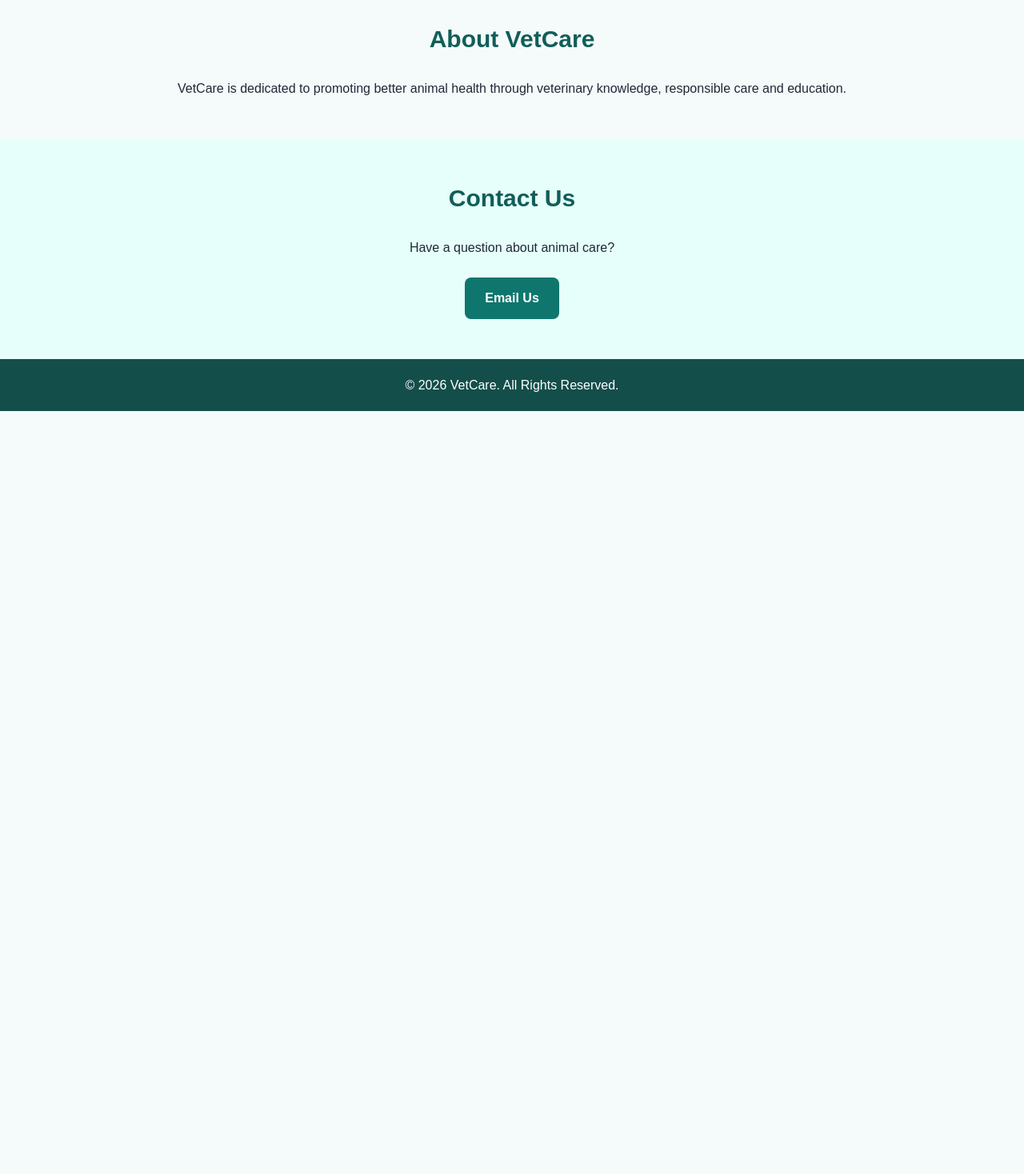
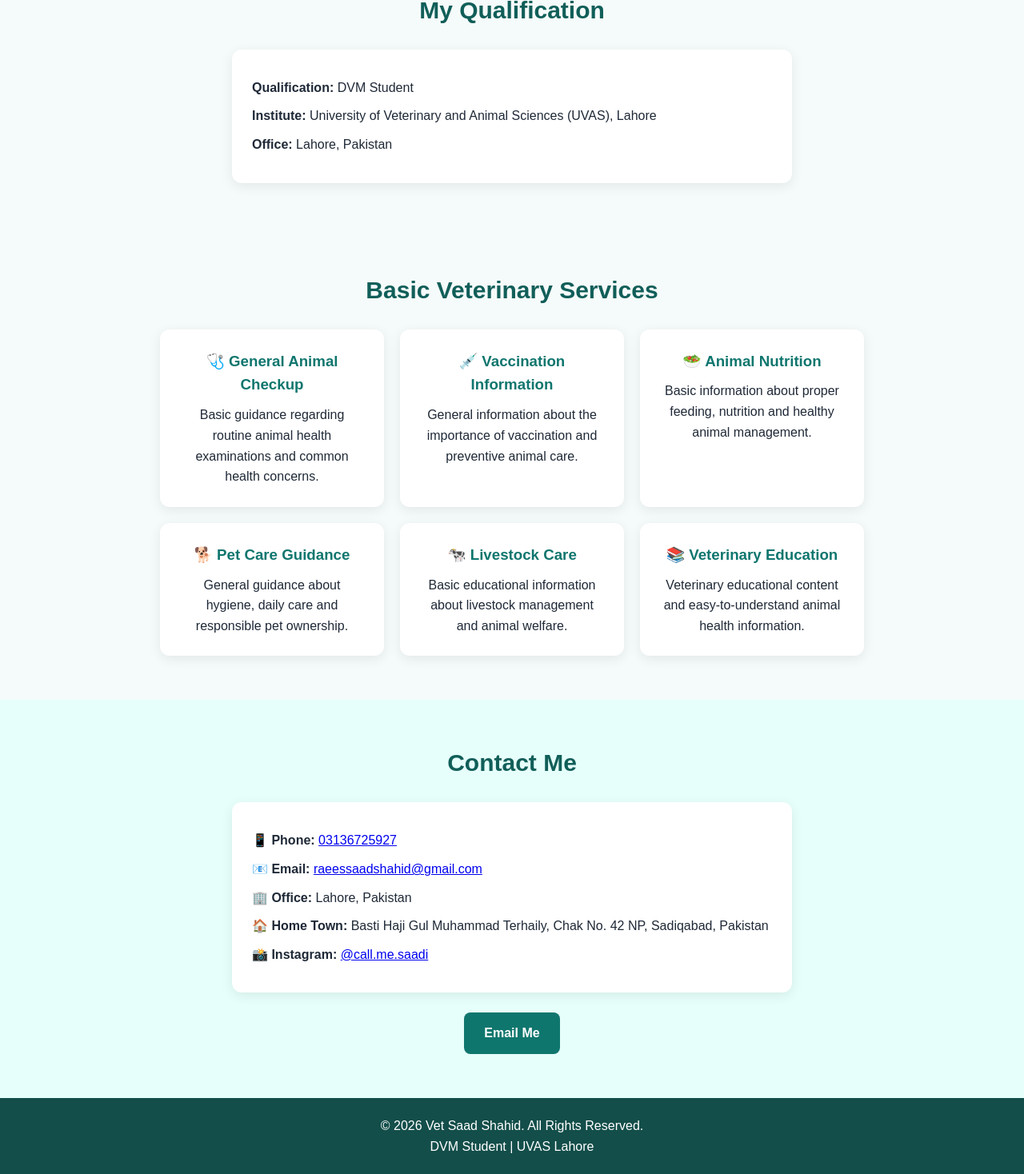
Before and after one commit to callmesaadi/callmesaadi.github.io, a plain HTML site: page index.html in a window 1280 px wide. Shown: the part 877-2345 px from the top of the page at 80% size. Before the commit the page ends 1391 px from the top, so only its background shows below. Drawn offline with Linux system fonts and the light colour scheme.

Commit message:
Update index.html

```diff
--- a/index.html
+++ b/index.html
@@ -3,7 +3,8 @@
 <head>
   <meta charset="UTF-8">
   <meta name="viewport" content="width=device-width, initial-scale=1.0">
-  <title>VetCare - Veterinary Care</title>
+
+  <title>Vet Saad Shahid | DVM Student</title>
 
   <style>
     * {
@@ -22,23 +23,23 @@
     header {
       background: #0f766e;
       color: white;
-      padding: 20px;
+      padding: 25px 20px;
       text-align: center;
     }
 
     header h1 {
-      font-size: 32px;
+      font-size: 34px;
       margin-bottom: 5px;
     }
 
     nav {
-      margin-top: 15px;
+      margin-top: 18px;
     }
 
     nav a {
       color: white;
       text-decoration: none;
-      margin: 0 10px;
+      margin: 0 8px;
       font-weight: bold;
     }
 
@@ -55,7 +56,7 @@
     }
 
     .hero p {
-      max-width: 650px;
+      max-width: 700px;
       margin: auto;
       font-size: 18px;
     }
@@ -72,7 +73,7 @@
     }
 
     section {
-      padding: 50px 20px;
+      padding: 55px 20px;
       text-align: center;
     }
 
@@ -80,6 +81,11 @@
       color: #115e59;
       margin-bottom: 25px;
       font-size: 30px;
+    }
+
+    .about {
+      max-width: 750px;
+      margin: auto;
     }
 
     .cards {
@@ -104,6 +110,20 @@
       margin-bottom: 10px;
     }
 
+    .info {
+      max-width: 700px;
+      margin: auto;
+      text-align: left;
+      background: white;
+      padding: 25px;
+      border-radius: 12px;
+      box-shadow: 0 4px 15px rgba(0,0,0,0.08);
+    }
+
+    .info p {
+      margin: 10px 0;
+    }
+
     #contact {
       background: #e6fffa;
     }
@@ -112,7 +132,7 @@
       background: #134e4a;
       color: white;
       text-align: center;
-      padding: 20px;
+      padding: 22px;
     }
   </style>
 </head>
@@ -120,72 +140,192 @@
 <body>
 
 <header>
-    <h1>🐾 VetCare</h1>
-    <p>Compassionate Veterinary Care</p>
+
+  <h1>🐾 VET SAAD SHAHID</h1>
+
+  <p>DVM Student | Animal Health & Veterinary Care</p>
 
   <nav>
     <a href="#home">Home</a>
+    <a href="#about">About</a>
     <a href="#services">Services</a>
-      <a href="#about">About</a>
     <a href="#contact">Contact</a>
   </nav>
+
 </header>
 
+
 <section class="hero" id="home">
-    <h2>Healthy Animals, Happy Lives 🐶🐱</h2>
+
+  <h2>Welcome to Vet Saad Shahid</h2>
+
   <p>
-      Professional veterinary information and compassionate care
-      for animals and their owners.
+    Sharing veterinary knowledge, animal health information
+    and responsible animal care.
   </p>
 
-    <a class="button" href="#services">Our Services</a>
+  <a class="button" href="#about">Learn More</a>
+
 </section>
 
+
+<section id="about">
+
+  <h2>About Me</h2>
+
+  <div class="about">
+
+    <p>
+      I am a student of Doctor of Veterinary Medicine (DVM).
+      I am currently studying at the University of Veterinary
+      and Animal Sciences (UVAS), Lahore.
+    </p>
+
+    <br>
+
+    <p>
+      My goal is to develop professional knowledge in veterinary
+      medicine and promote better animal health and responsible
+      animal care.
+    </p>
+
+  </div>
+
+</section>
+
+
+<section>
+
+  <h2>My Qualification</h2>
+
+  <div class="info">
+
+    <p><strong>Qualification:</strong> DVM Student</p>
+
+    <p>
+      <strong>Institute:</strong>
+      University of Veterinary and Animal Sciences (UVAS), Lahore
+    </p>
+
+    <p>
+      <strong>Office:</strong> Lahore, Pakistan
+    </p>
+
+  </div>
+
+</section>
+
+
 <section id="services">
-    <h2>Our Services</h2>
+
+  <h2>Basic Veterinary Services</h2>
 
   <div class="cards">
 
     <div class="card">
-        <h3>🩺 General Checkup</h3>
+      <h3>🩺 General Animal Checkup</h3>
       <p>
-          Routine health examinations to help keep your pets healthy.
+        Basic guidance regarding routine animal health
+        examinations and common health concerns.
       </p>
     </div>
 
     <div class="card">
-        <h3>💉 Vaccination</h3>
+      <h3>💉 Vaccination Information</h3>
       <p>
-          Information and guidance about important animal vaccinations.
+        General information about the importance of
+        vaccination and preventive animal care.
       </p>
     </div>
 
     <div class="card">
-        <h3>🐕 Animal Care</h3>
+      <h3>🥗 Animal Nutrition</h3>
       <p>
-          Helpful information about nutrition, hygiene and animal welfare.
+        Basic information about proper feeding,
+        nutrition and healthy animal management.
+      </p>
+    </div>
+
+    <div class="card">
+      <h3>🐕 Pet Care Guidance</h3>
+      <p>
+        General guidance about hygiene, daily care
+        and responsible pet ownership.
+      </p>
+    </div>
+
+    <div class="card">
+      <h3>🐄 Livestock Care</h3>
+      <p>
+        Basic educational information about livestock
+        management and animal welfare.
+      </p>
+    </div>
+
+    <div class="card">
+      <h3>📚 Veterinary Education</h3>
+      <p>
+        Veterinary educational content and easy-to-understand
+        animal health information.
       </p>
     </div>
 
   </div>
+
 </section>
 
-  <section id="about">
-    <h2>About VetCare</h2>
+
+<section id="contact">
+
+  <h2>Contact Me</h2>
+
+  <div class="info">
+
     <p>
-      VetCare is dedicated to promoting better animal health through
-      veterinary knowledge, responsible care and education.
+      <strong>📱 Phone:</strong>
+      <a href="tel:03136725927">03136725927</a>
     </p>
+
+    <p>
+      <strong>📧 Email:</strong>
+      <a href="mailto:raeessaadshahid@gmail.com">
+        raeessaadshahid@gmail.com
+      </a>
+    </p>
+
+    <p>
+      <strong>🏢 Office:</strong> Lahore, Pakistan
+    </p>
+
+    <p>
+      <strong>🏠 Home Town:</strong>
+      Basti Haji Gul Muhammad Terhaily,
+      Chak No. 42 NP, Sadiqabad, Pakistan
+    </p>
+
+    <p>
+      <strong>📸 Instagram:</strong>
+      <a href="https://www.instagram.com/call.me.saadi"
+         target="_blank">
+        @call.me.saadi
+      </a>
+    </p>
+
+  </div>
+
+  <a class="button" href="mailto:raeessaadshahid@gmail.com">
+    Email Me
+  </a>
+
 </section>
 
-  <section id="contact">
-    <h2>Contact Us</h2>
-    <p>Have a question about animal care?</p>
-    <a class="button" href="mailto:your@email.com">Email Us</a>
-  </section>
 
 <footer>
-    <p>© 2026 VetCare. All Rights Reserved.</p>
+
+  <p>© 2026 Vet Saad Shahid. All Rights Reserved.</p>
+
+  <p>DVM Student | UVAS Lahore</p>
+
 </footer>
 
 </body>
```
Lines whose indentation alone changed are shown as unchanged.
